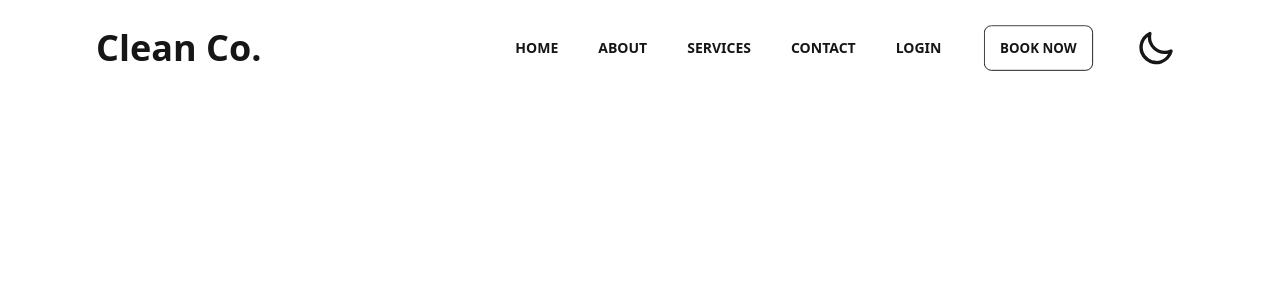
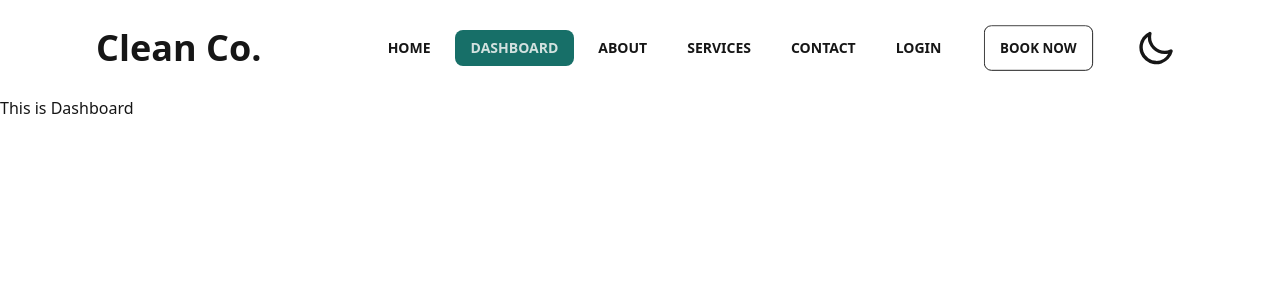
Before and after one commit to MUHAMMADSabbirHossain/clean-co-live, a React (Create React App) app: page /dashboard in a window 1280 px wide. Shown: the top 300 px of the page. Built offline with nearby package versions, Linux system fonts and the light colour scheme; the HTML template or start-up script is replaced by a standard one.

Commit message:
app.js, adminRoute.js, navbar.js, useAdmin, Dashboard.js: adminRoute added with navbar also hooks, dashborad component created.

```diff
--- a/src/App.js
+++ b/src/App.js
@@ -16,6 +16,8 @@
 import Services from "./Pages/Services";
 import PrivateRoute from "./authentication/PrivateRoute";
 import About from "./Pages/About";
+import AdminRoute from "./authentication/AdminRoute";
+import Dashboard from "./Pages/Dashboard/Dashboard";
 
 
 
@@ -71,6 +73,9 @@
             }
           </Route>
 
+          <Route element={<AdminRoute />}>
+            <Route path="/dashboard" element={<Dashboard></Dashboard>}></Route>
+          </Route>
         </Routes>
       </Navbar>
     </div >
--- /dev/null
+++ b/src/Pages/Dashboard/Dashboard.js
@@ -0,0 +1,11 @@
+import React from 'react';
+
+const Dashboard = () => {
+    return (
+        <div>
+            <h1>This is Dashboard</h1>
+        </div>
+    );
+};
+
+export default Dashboard;
--- /dev/null
+++ b/src/authentication/AdminRoute.js
@@ -0,0 +1,15 @@
+import React from 'react';
+import { Navigate, Outlet, useLocation } from 'react-router-dom';
+import useAdmin from '../hooks/useAdmin';
+
+const AdminRoute = () => {
+    const location = useLocation();
+    const [admin] = useAdmin();
+
+    if (!admin) {
+        return <Navigate to="/" replace></Navigate>
+    }
+    return <Outlet />;
+};
+
+export default AdminRoute;
--- a/src/components/Navbar.js
+++ b/src/components/Navbar.js
@@ -1,9 +1,12 @@
 import React, { useState } from 'react';
 import { NavLink } from 'react-router-dom';
+import useAdmin from '../hooks/useAdmin';
 
 const Navbar = ({ children }) => {
     const [dark, setDark] = useState(false);
     // console.log(dark);
+
+    const [admin] = useAdmin();
 
     return (
         <div className="drawer drawer-end" data-theme={dark ? "dark" : "light"}>
@@ -23,6 +26,7 @@
                             {/* Navbar menu content here */}
 
                             <li><NavLink to="/">HOME</NavLink></li>
+                            {admin && <li><NavLink to="/dashboard">DASHBOARD</NavLink></li>}
                             <li><NavLink to="/about">ABOUT</NavLink></li>
                             <li><NavLink to="/services">SERVICES</NavLink></li>
                             <li><NavLink to="/contact">CONTACT</NavLink></li>
--- /dev/null
+++ b/src/hooks/useAdmin.js
@@ -0,0 +1,8 @@
+import { useState } from "react";
+
+const useAdmin = () => {
+    const [admin, setAdmin] = useState(true);
+    return [admin];
+};
+
+export default useAdmin;
```
